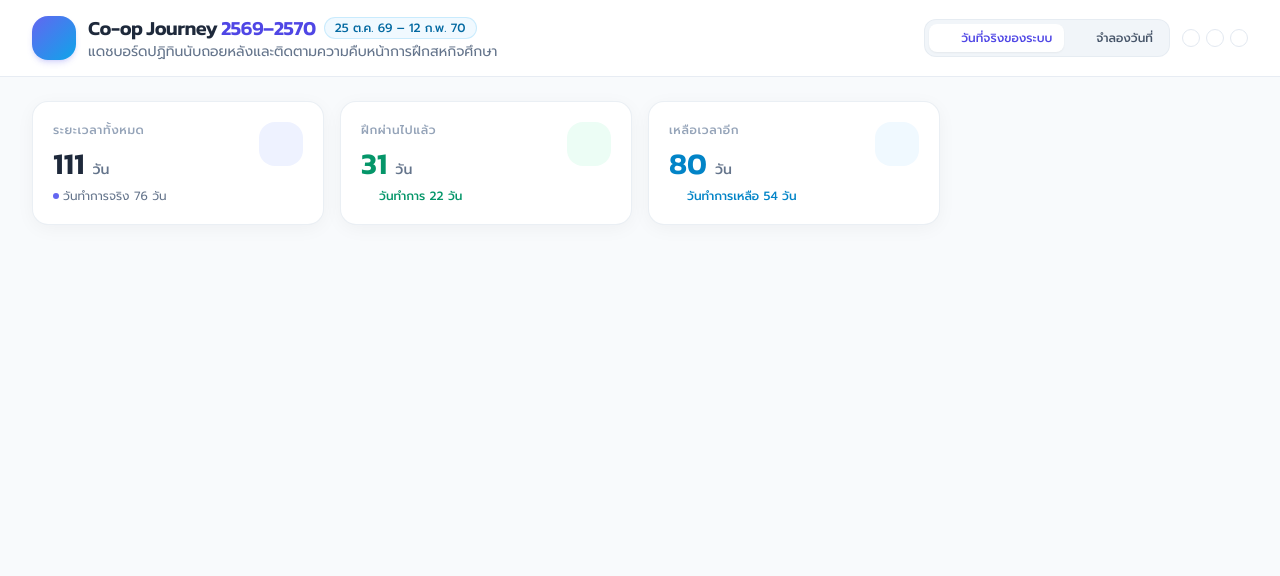
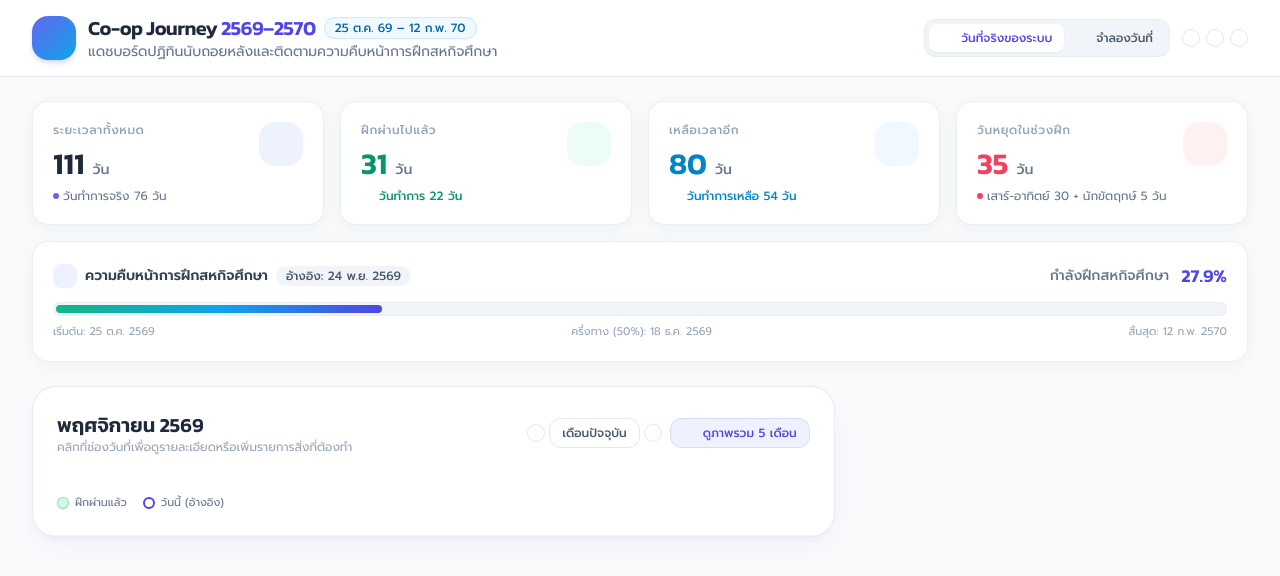
Before and after one commit to Khun-Cha/coop-journey, a plain HTML site: page index.html in a window 1280 px wide. Drawn offline with nearby package versions, Linux system fonts and the light colour scheme.

Commit message:
Update index.html

```diff
--- a/index.html
+++ b/index.html
@@ -4,47 +4,20 @@
     <meta charset="UTF-8">
     <meta name="viewport" content="width=device-width, initial-scale=1.0">
     <title>Co-op Journey | แดชบอร์ดติดตามการฝึกสหกิจศึกษา</title>
-
-    <!-- Google Fonts: Prompt & Kanit -->
     <link rel="preconnect" href="https://fonts.googleapis.com">
     <link rel="preconnect" href="https://fonts.gstatic.com" crossorigin>
     <link href="https://fonts.googleapis.com/css2?family=Kanit:wght@300;400;500;600&family=Prompt:wght@300;400;500;600;700&display=swap" rel="stylesheet">
-
-    <!-- Tailwind CSS -->
     <script src="https://cdn.tailwindcss.com"></script>
-
-    <!-- Lucide Icons -->
     <script src="https://unpkg.com/lucide@latest"></script>
-
     <script>
         tailwind.config = {
             theme: {
                 extend: {
-                    fontFamily: {
-                        sans: ['Prompt', 'sans-serif'],
-                        display: ['Kanit', 'sans-serif'],
-                    },
+                    fontFamily: { sans: ['Prompt', 'sans-serif'], display: ['Kanit', 'sans-serif'] },
                     colors: {
-                        brand: {
-                            50: '#EEF2FF',
-                            100: '#E0E7FF',
-                            200: '#C7D2FE',
-                            500: '#6366F1',
-                            600: '#4F46E5',
-                            700: '#4338CA',
-                        },
-                        mint: {
-                            50: '#ECFDF5',
-                            100: '#D1FAE5',
-                            500: '#10B981',
-                            600: '#059669',
-                        },
-                        coral: {
-                            50: '#FFF1F2',
-                            100: '#FFE4E6',
-                            500: '#F43F5E',
-                            600: '#E11D48',
-                        }
+                        brand: { 50: '#EEF2FF', 100: '#E0E7FF', 200: '#C7D2FE', 500: '#6366F1', 600: '#4F46E5', 700: '#4338CA' },
+                        mint: { 50: '#ECFDF5', 100: '#D1FAE5', 500: '#10B981', 600: '#059669' },
+                        coral: { 50: '#FFF1F2', 100: '#FFE4E6', 500: '#F43F5E', 600: '#E11D48' }
                     },
                     boxShadow: {
                         'soft': '0 4px 20px -2px rgba(15, 23, 42, 0.05)',
@@ -54,62 +27,24 @@
             }
         }
     </script>
-
     <style>
-        body {
-            background-color: #F8FAFC;
-            color: #1E293B;
-            font-family: 'Prompt', sans-serif;
-        }
-
-        /* Custom Scrollbar */
-        ::-webkit-scrollbar {
-            width: 6px;
-            height: 6px;
-        }
-        ::-webkit-scrollbar-track {
-            background: #F1F5F9;
-        }
-        ::-webkit-scrollbar-thumb {
-            background: #CBD5E1;
-            border-radius: 9999px;
-        }
-        ::-webkit-scrollbar-thumb:hover {
-            background: #94A3B8;
-        }
-
-        /* Smooth Progress Bar Animation */
-        .progress-bar-fill {
-            transition: width 0.7s cubic-bezier(0.34, 1.56, 0.64, 1);
-        }
-
-        /* Calendar Cell Hover & Transition */
-        .calendar-day {
-            transition: all 0.2s ease;
-        }
-        .calendar-day:hover:not(.outside-range) {
-            transform: translateY(-2px);
-            box-shadow: 0 6px 15px -3px rgba(79, 70, 229, 0.12);
-            z-index: 10;
-        }
-
-        /* Subtle striped pattern for outside range days */
-        .outside-range-bg {
-            background-image: radial-gradient(#CBD5E1 0.75px, transparent 0.75px);
-            background-size: 10px 10px;
-        }
+        body { background-color: #F8FAFC; color: #1E293B; font-family: 'Prompt', sans-serif; }
+        ::-webkit-scrollbar { width: 6px; height: 6px; }
+        ::-webkit-scrollbar-track { background: #F1F5F9; }
+        ::-webkit-scrollbar-thumb { background: #CBD5E1; border-radius: 9999px; }
+        ::-webkit-scrollbar-thumb:hover { background: #94A3B8; }
+        .progress-bar-fill { transition: width 0.7s cubic-bezier(0.34, 1.56, 0.64, 1); }
+        .calendar-day { transition: all 0.2s ease; }
+        .calendar-day:hover:not(.outside-range) { transform: translateY(-2px); box-shadow: 0 6px 15px -3px rgba(79, 70, 229, 0.12); z-index: 10; }
+        .outside-range-bg { background-image: radial-gradient(#CBD5E1 0.75px, transparent 0.75px); background-size: 10px 10px; }
     </style>
 </head>
 <body class="min-h-screen flex flex-col antialiased selection:bg-brand-100 selection:text-brand-700">
-
-    <!-- Toast Notification Container -->
     <div id="toast-container" class="fixed bottom-5 right-5 z-50 flex flex-col gap-2 pointer-events-none"></div>
 
-    <!-- Top Navigation & Header -->
     <header class="bg-white/90 backdrop-blur-md border-b border-slate-200/80 sticky top-0 z-30">
         <div class="max-w-7xl mx-auto px-4 sm:px-6 lg:px-8 py-3.5">
             <div class="flex flex-col md:flex-row md:items-center md:justify-between gap-4">
-                <!-- Brand & Title -->
                 <div class="flex items-center gap-3">
                     <div class="w-11 h-11 rounded-2xl bg-gradient-to-br from-brand-500 to-sky-500 flex items-center justify-center text-white shadow-md shadow-brand-500/20 shrink-0">
                         <i data-lucide="calendar-check-2" class="w-6 h-6"></i>
@@ -127,9 +62,7 @@
                     </div>
                 </div>
 
-                <!-- Reference Date Mode & Data Tools -->
                 <div class="flex flex-wrap items-center gap-2 sm:gap-3">
-                    <!-- Date Mode Switcher -->
                     <div class="flex items-center bg-slate-100 p-1 rounded-xl border border-slate-200/70">
                         <button id="btn-mode-sys" onclick="setDateMode('system')" class="px-3 py-1.5 rounded-lg text-xs font-medium transition-all flex items-center gap-1.5 bg-white text-brand-600 shadow-sm">
                             <i data-lucide="clock" class="w-3.5 h-3.5"></i>
@@ -141,13 +74,11 @@
                         </button>
                     </div>
 
-                    <!-- Date Simulator Picker (Hidden by default in System Mode) -->
                     <div id="sim-date-wrapper" class="hidden flex items-center gap-1.5 bg-white border border-slate-200 rounded-xl px-2.5 py-1 shadow-xs">
                         <span class="text-xs text-slate-400">วันที่อ้างอิง:</span>
                         <input type="date" id="sim-date-input" min="2026-10-01" max="2027-02-28" value="2026-11-24" onchange="handleSimDateChange(this.value)" class="text-xs font-medium text-slate-700 focus:outline-none bg-transparent cursor-pointer">
                     </div>
 
-                    <!-- Export / Import / Reset JSON -->
                     <div class="flex items-center gap-1.5">
                         <button onclick="exportData()" title="สำรองข้อมูล (Export JSON)" class="p-2 rounded-xl bg-white border border-slate-200 text-slate-600 hover:text-brand-600 hover:border-brand-200 hover:bg-brand-50/50 transition-all shadow-xs">
                             <i data-lucide="download" class="w-4 h-4"></i>
@@ -165,14 +96,9 @@
         </div>
     </header>
 
-    <!-- Main Dashboard Container -->
     <main class="flex-1 max-w-7xl w-full mx-auto px-4 sm:px-6 lg:px-8 py-6 space-y-6">
-
-        <!-- Section 1: KPI Cards & Progress Bar -->
         <section class="space-y-4">
-            <!-- KPI Grid -->
             <div class="grid grid-cols-1 sm:grid-cols-2 lg:grid-cols-4 gap-4">
-                <!-- Card 1: Total Days -->
                 <div class="bg-white rounded-2xl p-5 border border-slate-200/70 shadow-soft flex items-start justify-between">
                     <div>
                         <p class="text-xs font-medium text-slate-400 uppercase tracking-wider">ระยะเวลาทั้งหมด</p>
@@ -190,7 +116,6 @@
                     </div>
                 </div>
 
-                <!-- Card 2: Days Passed -->
                 <div class="bg-white rounded-2xl p-5 border border-slate-200/70 shadow-soft flex items-start justify-between">
                     <div>
                         <p class="text-xs font-medium text-slate-400 uppercase tracking-wider">ฝึกผ่านไปแล้ว</p>
@@ -208,7 +133,6 @@
                     </div>
                 </div>
 
-                <!-- Card 3: Days Remaining -->
                 <div class="bg-white rounded-2xl p-5 border border-slate-200/70 shadow-soft flex items-start justify-between">
                     <div>
                         <p class="text-xs font-medium text-slate-400 uppercase tracking-wider">เหลือเวลาอีก</p>
@@ -226,5 +150,94 @@
                     </div>
                 </div>
 
-                <!-- Card 4: Holidays & Weekends -->
-                <div class
+                <div class="bg-white rounded-2xl p-5 border border-slate-200/70 shadow-soft flex items-start justify-between">
+                    <div>
+                        <p class="text-xs font-medium text-slate-400 uppercase tracking-wider">วันหยุดในช่วงฝึก</p>
+                        <div class="mt-2 flex items-baseline gap-2">
+                            <span id="kpi-holidays-total" class="text-3xl font-display font-bold text-coral-500">35</span>
+                            <span class="text-sm font-medium text-slate-500">วัน</span>
+                        </div>
+                        <p id="kpi-public-holidays" class="mt-1.5 text-xs text-slate-500 flex items-center gap-1">
+                            <span class="inline-block w-1.5 h-1.5 rounded-full bg-coral-500"></span>
+                            เสาร์-อาทิตย์ 30 + นักขัตฤกษ์ 5 วัน
+                        </p>
+                    </div>
+                    <div class="w-11 h-11 rounded-2xl bg-coral-50 text-coral-500 flex items-center justify-center shrink-0">
+                        <i data-lucide="sun" class="w-5 h-5"></i>
+                    </div>
+                </div>
+            </div>
+
+            <div class="bg-white rounded-2xl p-5 border border-slate-200/70 shadow-soft">
+                <div class="flex flex-col sm:flex-row sm:items-center justify-between gap-2 mb-3">
+                    <div class="flex items-center gap-2">
+                        <span class="inline-flex items-center justify-center w-6 h-6 rounded-lg bg-brand-50 text-brand-600">
+                            <i data-lucide="trending-up" class="w-3.5 h-3.5"></i>
+                        </span>
+                        <h2 class="text-sm font-semibold text-slate-700">ความคืบหน้าการฝึกสหกิจศึกษา</h2>
+                        <span id="ref-date-badge" class="text-xs px-2.5 py-0.5 rounded-full bg-slate-100 text-slate-600 font-medium">
+                            อ้างอิง: 24 พ.ย. 2569
+                        </span>
+                    </div>
+                    <div class="flex items-center gap-3 text-xs sm:text-sm">
+                        <span id="status-message" class="text-slate-500 font-medium">กำลังฝึกสหกิจศึกษา</span>
+                        <span id="progress-percent" class="font-display font-bold text-lg text-brand-600">27.9%</span>
+                    </div>
+                </div>
+
+                <div class="w-full h-3.5 bg-slate-100 rounded-full overflow-hidden p-0.5 border border-slate-200/50">
+                    <div id="progress-bar-fill" class="progress-bar-fill h-full rounded-full bg-gradient-to-r from-mint-500 via-sky-500 to-brand-600" style="width: 27.9%;"></div>
+                </div>
+
+                <div class="flex justify-between items-center mt-2 text-[11px] text-slate-400">
+                    <span>เริ่มต้น: 25 ต.ค. 2569</span>
+                    <span class="hidden sm:inline">ครึ่งทาง (50%): 18 ธ.ค. 2569</span>
+                    <span>สิ้นสุด: 12 ก.พ. 2570</span>
+                </div>
+            </div>
+        </section>
+
+        <div class="grid grid-cols-1 lg:grid-cols-12 gap-6 items-start">
+            <div class="lg:col-span-8 bg-white rounded-3xl border border-slate-200/80 shadow-card overflow-hidden">
+                <div class="p-4 sm:p-6 border-b border-slate-100 space-y-4">
+                    <div class="flex flex-col sm:flex-row sm:items-center justify-between gap-3">
+                        <div>
+                            <h2 id="calendar-heading" class="text-lg sm:text-xl font-display font-semibold text-slate-800">
+                                พฤศจิกายน 2569
+                            </h2>
+                            <p class="text-xs text-slate-400">คลิกที่ช่องวันที่เพื่อดูรายละเอียดหรือเพิ่มรายการสิ่งที่ต้องทำ</p>
+                        </div>
+
+                        <div class="flex items-center gap-2 self-start sm:self-auto">
+                            <div id="month-nav-buttons" class="flex items-center gap-1">
+                                <button onclick="changeMonth(-1)" id="btn-prev-month" class="p-2 rounded-xl border border-slate-200 text-slate-600 hover:bg-slate-50 disabled:opacity-40 disabled:cursor-not-allowed transition-colors">
+                                    <i data-lucide="chevron-left" class="w-4 h-4"></i>
+                                </button>
+                                <button onclick="jumpToRefMonth()" class="px-3 py-1.5 rounded-xl border border-slate-200 text-xs font-medium text-slate-600 hover:bg-slate-50 transition-colors">
+                                    เดือนปัจจุบัน
+                                </button>
+                                <button onclick="changeMonth(1)" id="btn-next-month" class="p-2 rounded-xl border border-slate-200 text-slate-600 hover:bg-slate-50 disabled:opacity-40 disabled:cursor-not-allowed transition-colors">
+                                    <i data-lucide="chevron-right" class="w-4 h-4"></i>
+                                </button>
+                            </div>
+
+                            <button onclick="toggleAllMonthsView()" id="btn-all-months" class="px-3 py-1.5 rounded-xl bg-brand-50 text-brand-600 hover:bg-brand-100 text-xs font-medium flex items-center gap-1.5 transition-colors border border-brand-200/60">
+                                <i data-lucide="layout-grid" class="w-3.5 h-3.5"></i>
+                                <span id="btn-all-months-text">ดูภาพรวม 5 เดือน</span>
+                            </button>
+                        </div>
+                    </div>
+
+                    <div id="month-tabs-container" class="flex items-center gap-1.5 overflow-x-auto pb-1"></div>
+
+                    <div class="flex flex-wrap items-center gap-x-4 gap-y-1.5 pt-1 text-[11px] text-slate-500">
+                        <div class="flex items-center gap-1.5">
+                            <span class="w-3 h-3 rounded-md bg-mint-100 border border-mint-500/40 inline-block"></span>
+                            <span>ฝึกผ่านแล้ว</span>
+                        </div>
+                        <div class="flex items-center gap-1.5">
+                            <span class="w-3 h-3 rounded-md bg-white border-2 border-brand-600 inline-block"></span>
+                            <span>วันนี้ (อ้างอิง)</span>
+                        </div>
+                        <div class="flex items-center gap-1.5">
+                            <span class="w-3
```
